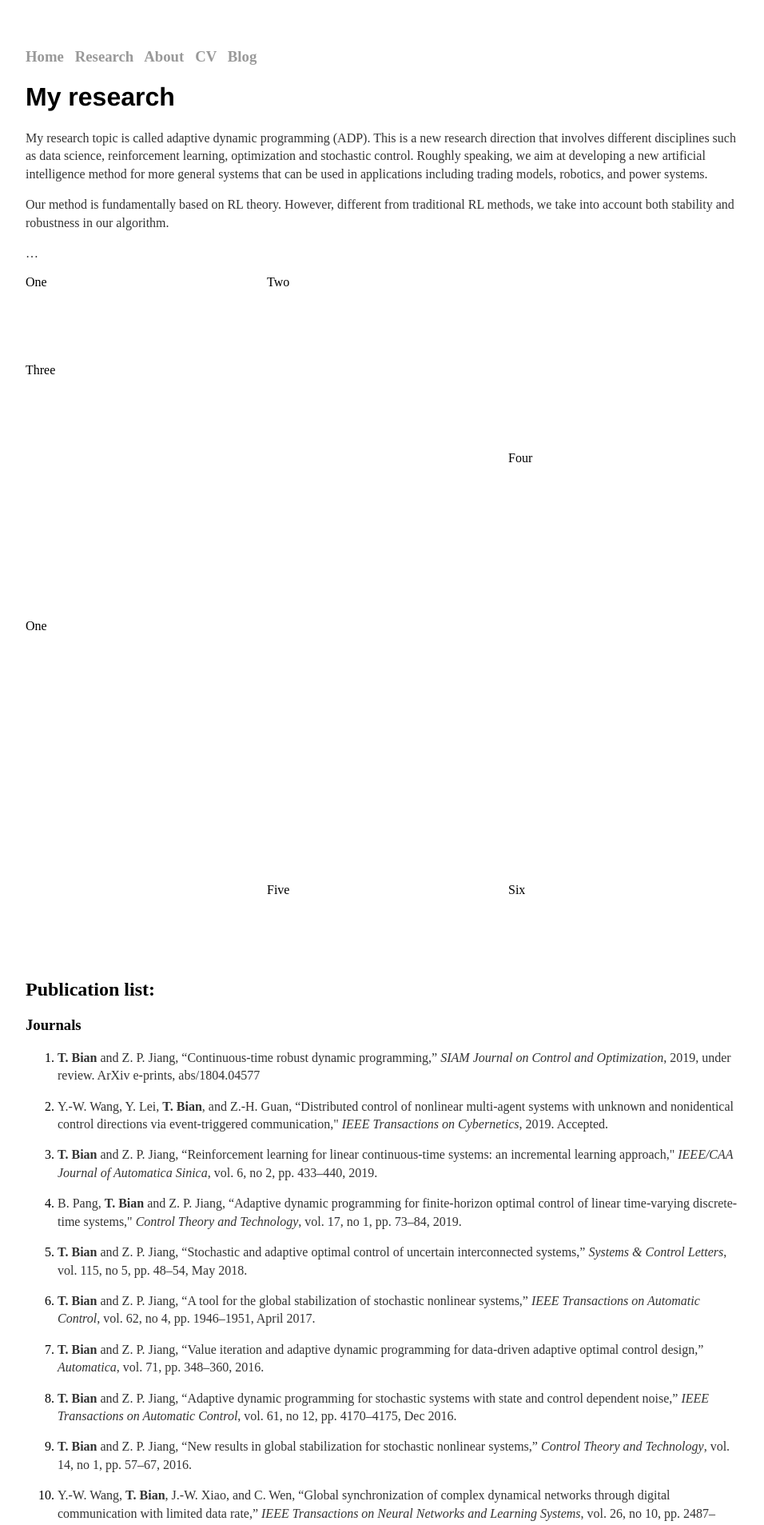
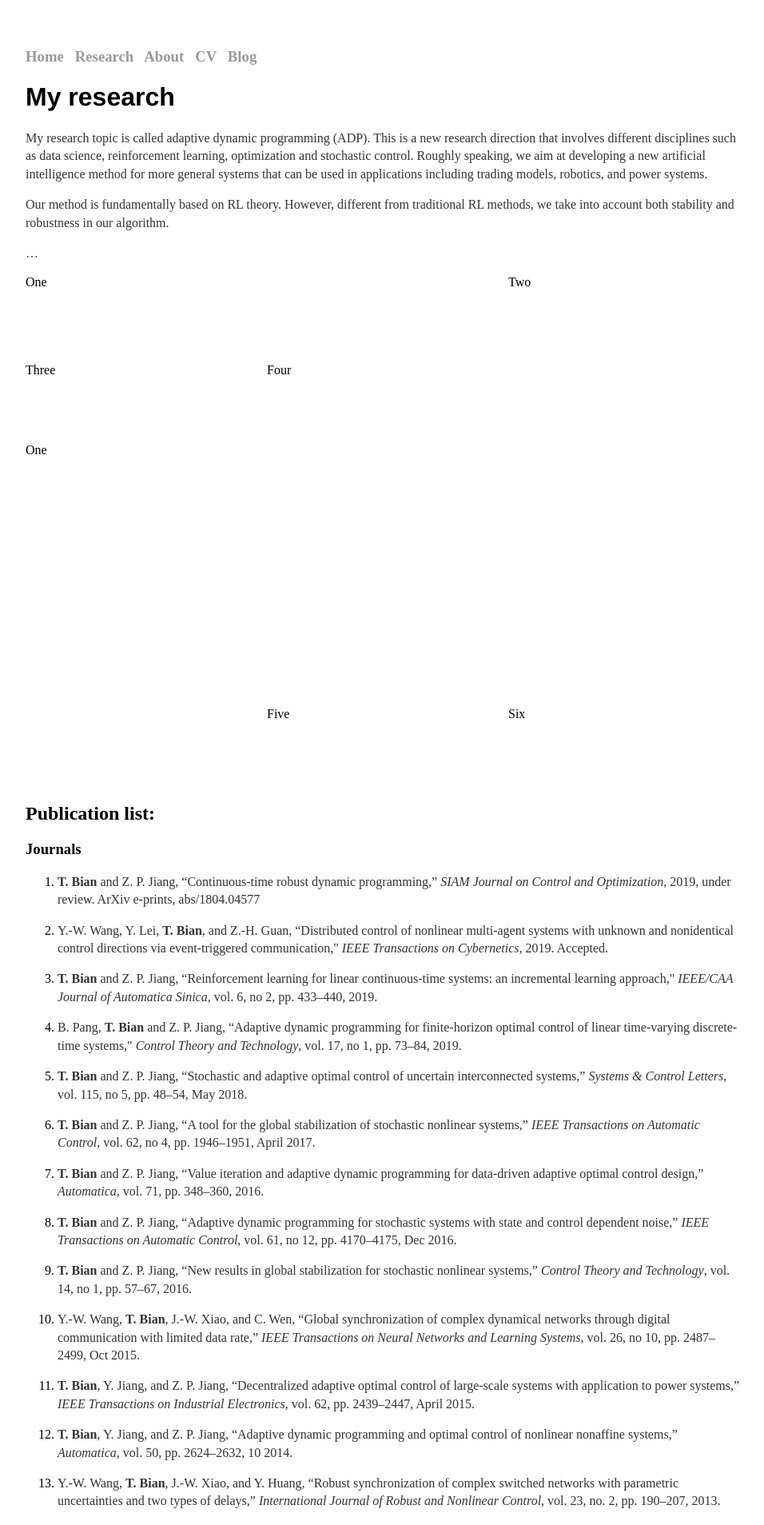
Before and after one commit to tao-bian-nyu/tao-bian-nyu.github.io, a Jekyll site: the page built from research/index.md, in a window 1280 px wide. Shown: the top 1907 px of the page at 80% size, without its empty margins (160-1116 px from the left). Built offline with Jekyll 4.4.1, drawn with Linux system fonts in a browser that asks for light colours.

Commit message:
Update main.css

```diff
--- a/css/main.css
+++ b/css/main.css
@@ -64,16 +64,16 @@ ul.posts li {
   grid-row: 1;
 }
 .two {
-  grid-column: 2 / 4;
-  grid-row: 1 / 3;
+  grid-column: 3;
+  grid-row: 1;
 }
 .three {
-  grid-column: 1;
-  grid-row: 2 / 5;
+  grid-column: 1 / 2;
+  grid-row: 2;
 }
 .four {
-  grid-column: 3;
-  grid-row: 3;
+  grid-column: 2;
+  grid-row: 2;
 }
 .five {
   grid-column: 2;
```
